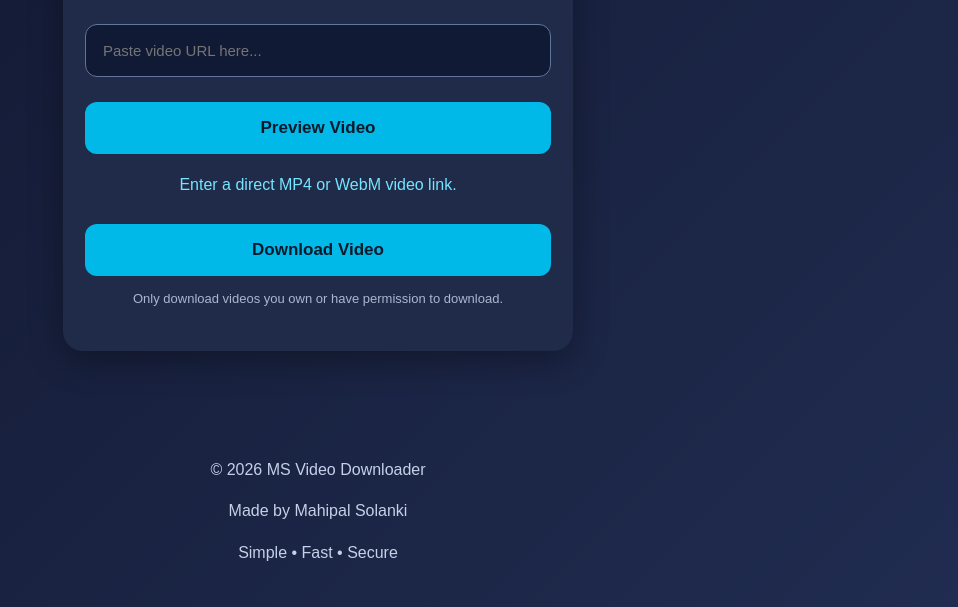
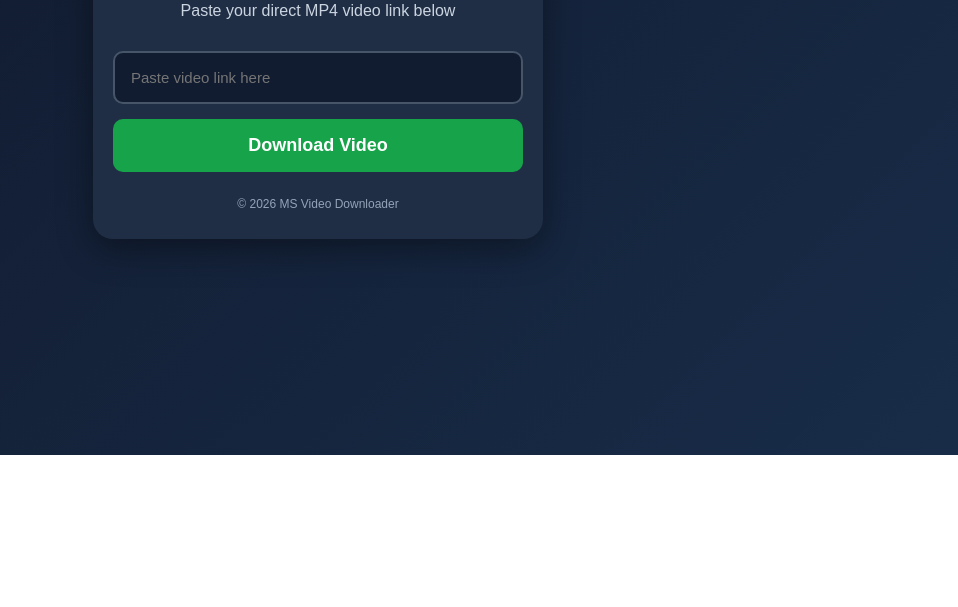
Before and after one commit to mahipalsolanki94/ms-video-downloader, a plain HTML site: page index.html in a window 1280 px wide. Shown: the part 345-952 px from the top of the page, without its empty margins (322-1280 px from the left). After the commit the page ends 800 px from the top, so only its background shows below. Drawn offline with Linux system fonts and the light colour scheme.

Commit message:
Refactor index.html for improved layout and styles
Updated HTML structure and styles for better layout and user experience.

```diff
--- a/index.html
+++ b/index.html
@@ -1,172 +1,176 @@
 
 <!DOCTYPE html>
-<html lang="en">
+<html lang="hi">
 <head>
 <meta charset="UTF-8">
 <meta name="viewport" content="width=device-width, initial-scale=1.0">
 <title>MS Video Downloader</title>
+
 <style>
 *{box-sizing:border-box}
 body{
   margin:0;
   font-family:Arial,sans-serif;
- background:linear-gradient(135deg,#10152d,#202c50);
+  background:linear-gradient(135deg,#10172a,#182c48);
   color:white;
   min-height:100vh;
-}
-header{
- text-align:center;
- padding:30px 15px;
- background:#111a35;
- border-bottom:1px solid #39466b;
-}
-.logo{font-size:30px;font-weight:bold;color:#50d6ff}
-.logo span{color:white}
-header p{color:#b9c8e8}
-.container{
- max-width:550px;
- margin:45px auto;
+  display:flex;
+  justify-content:center;
+  align-items:center;
   padding:20px;
 }
-.card{
- background:#202b49;
- padding:28px 22px;
+.container{
+  width:100%;
+  max-width:450px;
+  background:#202e45;
+  padding:28px 20px;
   border-radius:20px;
- box-shadow:0 10px 35px #0005;
   text-align:center;
+  box-shadow:0 10px 35px #0006;
 }
-h1{font-size:27px}
-p{color:#c4d1e9;line-height:1.6}
+.logo{
+  font-size:35px;
+  font-weight:bold;
+  color:#38bdf8;
+}
+h1{font-size:25px}
+p{color:#cbd5e1}
 input{
   width:100%;
- padding:17px;
- border-radius:12px;
- border:1px solid #64749a;
- background:#111a35;
+  padding:16px;
+  margin:15px 0;
+  border:2px solid #475569;
+  border-radius:10px;
+  background:#111c30;
   color:white;
   font-size:15px;
- margin:15px 0;
 }
 button{
   width:100%;
   padding:16px;
   border:0;
- border-radius:12px;
- background:#00b9e8;
- color:#071a2b;
+  border-radius:10px;
+  background:#16a34a;
+  color:white;
+  font-size:18px;
   font-weight:bold;
- font-size:17px;
   cursor:pointer;
- margin-top:10px;
 }
-button:active{opacity:.8}
-#preview{
+button:disabled{opacity:.6}
+#message{
+  margin-top:18px;
+  line-height:1.6;
+  overflow-wrap:anywhere;
+}
+video{
   width:100%;
- margin-top:20px;
- border-radius:12px;
- display:none;
- background:#000;
+  margin-top:15px;
+  border-radius:10px;
 }
-#status{margin-top:18px;color:#75e5ff}
-.note{font-size:13px;color:#aab7d0}
-footer{
- text-align:center;
- padding:25px;
- color:#aab7d0;
+.footer{
+  margin-top:25px;
+  font-size:12px;
+  color:#94a3b8;
 }
 </style>
 </head>
+
 <body>
+<div class="container">
 
-<header>
- <div class="logo">MS <span>Video Downloader</span></div>
- <p>Simple • Fast • Easy</p>
-</header>
+<div class="logo">MS</div>
+<h1>MS Video Downloader</h1>
+<p>Paste your direct MP4 video link below</p>
 
-<div class="container">
- <div class="card">
-  <h1>Download Your Video</h1>
-  <p>Paste a direct video file link below.</p>
+<input
+ id="videoURL"
+ type="url"
+ placeholder="Paste video link here"
+>
 
-  <input type="url" id="videoURL"
-   placeholder="Paste video URL here..."
-   autocomplete="url">
-
-  <button onclick="previewVideo()">Preview Video</button>
-
-  <video id="preview" controls playsinline></video>
-
-  <p id="status">
-   Enter a direct MP4 or WebM video link.
-  </p>
-
-  <button onclick="downloadVideo()">
+<button id="downloadBtn" onclick="downloadVideo()">
 Download Video
 </button>
 
-  <p class="note">
-   Only download videos you own or have permission to download.
-  </p>
- </div>
+<div id="message"></div>
+
+<video id="preview" controls hidden></video>
+
+<div class="footer">
+© 2026 MS Video Downloader
 </div>
 
-<footer>
- <p>© 2026 MS Video Downloader</p>
- <p>Made by Mahipal Solanki</p>
- <p>Simple • Fast • Secure</p>
-</footer>
+</div>
 
 <script>
-function getURL(){
- const value=document.getElementById("videoURL").value.trim();
- try{
-  const url=new URL(value);
-  if(url.protocol!=="https:" && url.protocol!=="http:")
-   throw new Error();
-  return url.href;
- }catch(e){
-  document.getElementById("status").innerText=
-   "Please enter a valid video URL.";
-  return null;
- }
+async function downloadVideo(){
+
+ const input=document.getElementById("videoURL");
+ const message=document.getElementById("message");
+ const button=document.getElementById("downloadBtn");
+ const preview=document.getElementById("preview");
+
+ const url=input.value.trim();
+
+ if(!url){
+  message.textContent="Please paste a video link.";
+  return;
  }
 
-function previewVideo(){
- const url=getURL();
- if(!url)return;
+ let parsed;
 
- const video=document.getElementById("preview");
- video.src=url;
- video.style.display="block";
- video.load();
-
- document.getElementById("status").innerText=
- "Loading video preview...";
- video.onloadedmetadata=()=>{
-  document.getElementById("status").innerText=
-  "Video preview ready!";
- };
- video.onerror=()=>{
-  document.getElementById("status").innerText=
-  "Video could not be previewed. Check the direct video link.";
- };
+ try{
+  parsed=new URL(url);
+  if(!["https:","http:"].includes(parsed.protocol))
+   throw new Error();
+ }catch{
+  message.textContent="Invalid video link!";
+  return;
  }
 
-function downloadVideo(){
- const url=getURL();
- if(!url)return;
+ if(!/\.mp4($|[?#])/i.test(parsed.pathname+parsed.search)){
+  message.textContent=
+  "This link is not a direct MP4 file. Social media links need an authorized video source.";
+  return;
+ }
 
- const link=document.createElement("a");
- link.href=url;
- link.download="MS-Video";
- link.target="_blank";
- link.rel="noopener";
- document.body.appendChild(link);
- link.click();
- link.remove();
+ button.disabled=true;
+ message.textContent="Please wait...";
 
- document.getElementById("status").innerText=
- "Download requested. Check your browser downloads.";
+ try{
+  const response=await fetch(url);
+
+  if(!response.ok) throw new Error("Video unavailable");
+
+  const blob=await response.blob();
+
+  if(!blob.type.includes("video") &&
+     !url.toLowerCase().includes(".mp4")){
+    throw new Error("Not a video file");
+  }
+
+  const objectURL=URL.createObjectURL(blob);
+
+  preview.src=objectURL;
+  preview.hidden=false;
+
+  const a=document.createElement("a");
+  a.href=objectURL;
+  a.download="MS-Video.mp4";
+  document.body.appendChild(a);
+  a.click();
+  a.remove();
+
+  message.textContent="Download started!";
+
+  setTimeout(()=>URL.revokeObjectURL(objectURL),60000);
+
+ }catch(error){
+  message.textContent=
+  "Download failed. Server may block downloading. Try a direct MP4 link from a server that allows access.";
+ }finally{
+  button.disabled=false;
+ }
 }
 </script>
 
```
Lines whose indentation alone changed are shown as unchanged.
